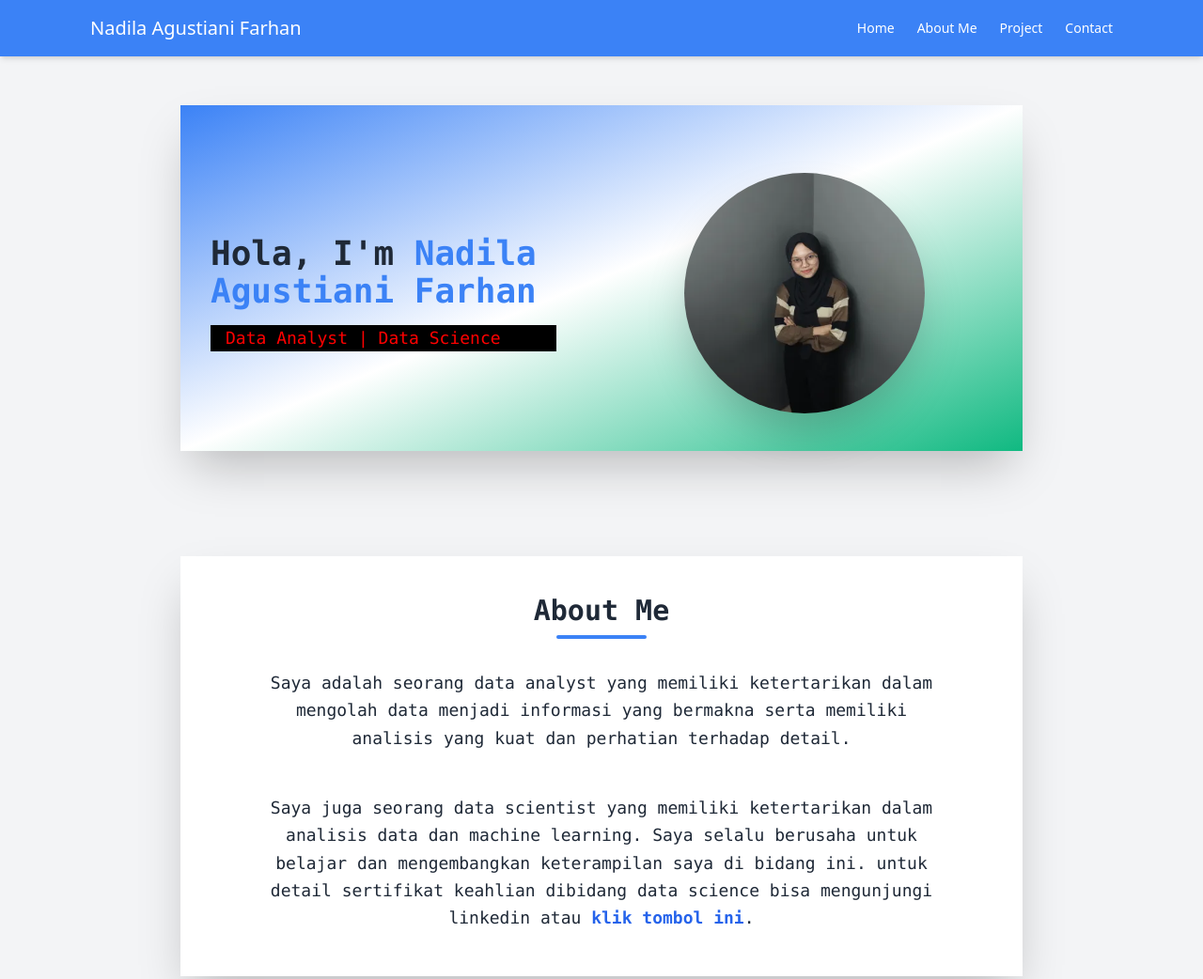
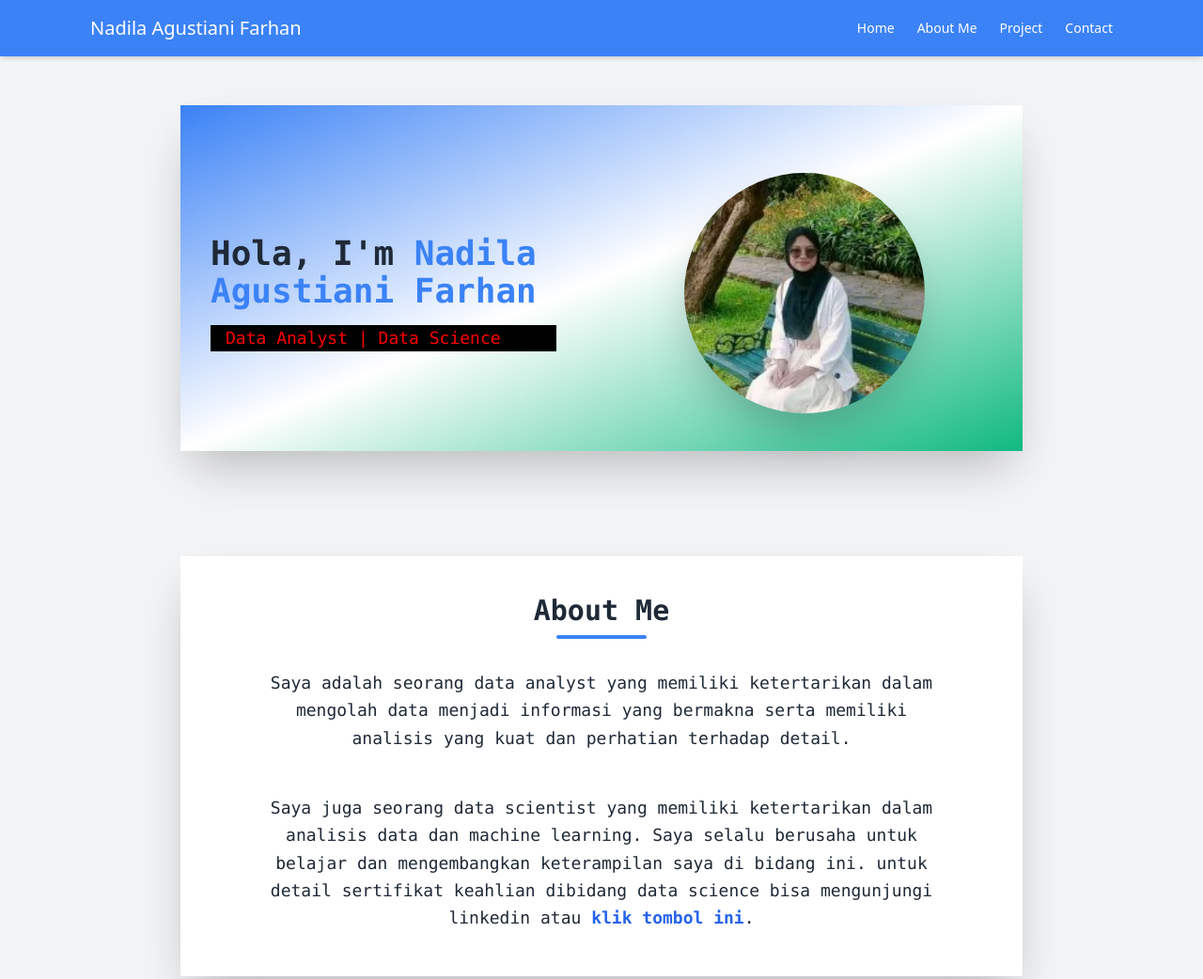
Before and after one commit to Nadila-agustF/nadilaAF.github.io, a website: page index.html in a window 1280 px wide. Shown: the top 1042 px of the page at 94% size. Drawn offline with nearby package versions, Linux system fonts and the light colour scheme.

Commit message:
Update index.html

```diff
--- a/index.html
+++ b/index.html
@@ -71,7 +71,7 @@
 
       <!-- Kanan: Foto -->
       <div class="md:w-1/2 flex justify-center my-10 mx-12">
-        <img src="/img/pict1.webp" alt="Foto Saya" class="rounded-full shadow-2xl w-64 h-64 object-cover">
+        <img src="/img/pict2.jpg" alt="Foto Saya" class="rounded-full shadow-2xl w-64 h-64 object-cover">
       </div>
     </section>
 
```
